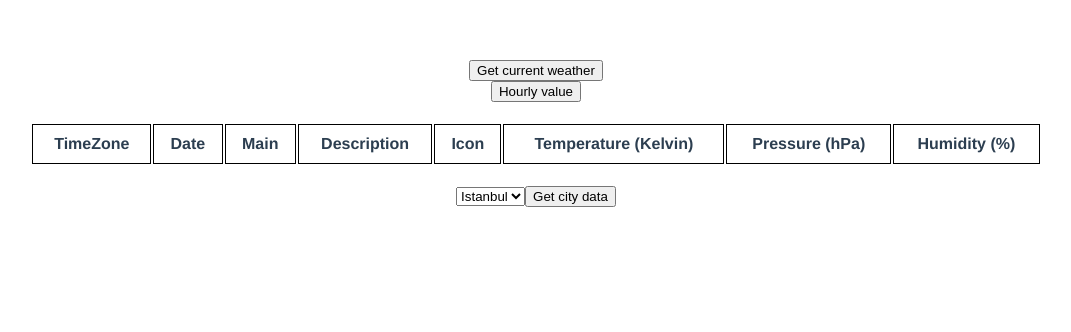
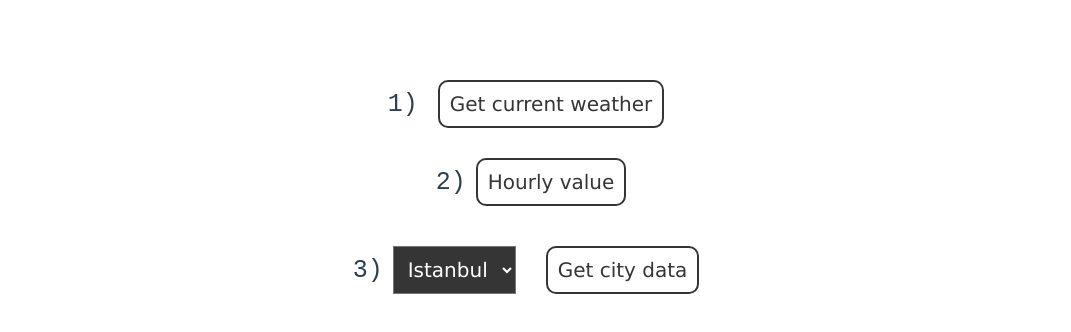
Before and after one commit to yenilikci/vue-weather-app, a Vue app: page / in a window 1280 px wide. Shown: the top 332 px of the page, without its empty margins (104-1175 px from the left). Built offline with nearby package versions, Linux system fonts and the light colour scheme; what vue-resource would draw is missing.

Commit message:
Update styles, minor changes

```diff
--- a/src/components/CurrentData.vue
+++ b/src/components/CurrentData.vue
@@ -4,6 +4,7 @@
       <RowValue />
       <SomeValue />
     </div>
+    <span class="num">1)</span>
     <button @click="currentValue()">Get current weather</button>
   </div>
 </template>
@@ -50,4 +51,20 @@
   };
 </script>
 
-<style></style>
+<style>
+  button {
+    margin: 20px !important;
+    padding: 10px;
+    font-size: 20px;
+    font-family: Verdana, Geneva, Tahoma, sans-serif;
+    background-color: #fff;
+    color: rgb(53, 53, 53);
+    border-radius: 10px;
+    margin: 0px 10px;
+    border: 2px solid rgba(53, 53, 53);
+  }
+  .num {
+    font-size: 25px;
+    font-family: monospace;
+  }
+</style>
--- a/src/components/HourlyWeather.vue
+++ b/src/components/HourlyWeather.vue
@@ -63,6 +63,7 @@
         </tr>
       </table>
     </div>
+    <span class="num">2)</span>
     <button @click="hourlyValue()">Hourly value</button>
   </div>
 </template>
@@ -111,4 +112,19 @@
     margin-bottom: 20px;
     margin-top: 20px;
   }
+  button {
+    margin: 10px !important;
+    padding: 10px;
+    font-size: 20px;
+    font-family: Verdana, Geneva, Tahoma, sans-serif;
+    background-color: #fff;
+    color: rgb(53, 53, 53);
+    border-radius: 10px;
+    margin: 0px 10px;
+    border: 2px solid rgba(53, 53, 53);
+  }
+  .num {
+    font-size: 25px;
+    font-family: monospace;
+  }
 </style>
--- a/src/components/MultiData.vue
+++ b/src/components/MultiData.vue
@@ -1,6 +1,6 @@
 <template>
-  <div>
-    <div class="weather-block">
+  <div class="multi-data">
+    <div class="weather-block" v-if="loading">
       <table>
         <tr>
           <th>TimeZone</th>
@@ -31,6 +31,7 @@
         </tr>
       </table>
     </div>
+    <span class="num">3)</span>
     <select v-model="selectValue" name="citys" id="citys">
       <option value="istanbul">Istanbul</option>
       <option value="izmir">Izmir</option>
@@ -81,11 +82,22 @@
           return "lat=41.015137&lon=28.979530";
         }
       },
+
+      loading() {
+        if (this.$store.state.multiCity.length === 0) {
+          return false;
+        } else {
+          return true;
+        }
+      },
     },
   };
 </script>
 
 <style scoped>
+  .multi-data {
+    padding: 10px;
+  }
   table {
     width: 80%;
   }
@@ -102,4 +114,25 @@
     margin-bottom: 20px;
     margin-top: 20px;
   }
+  select {
+    margin: 0 10px;
+    font-size: 20px;
+    font-family: Verdana, Geneva, Tahoma, sans-serif;
+    background-color: rgb(53, 53, 53);
+    color: #fff;
+    padding: 10px;
+  }
+  button {
+    padding: 10px;
+    font-size: 20px;
+    font-family: Verdana, Geneva, Tahoma, sans-serif;
+    background-color: #fff;
+    color: rgb(53, 53, 53);
+    border-radius: 10px;
+    border: 2px solid rgba(53, 53, 53);
+  }
+  .num {
+    font-size: 25px;
+    font-family: monospace;
+  }
 </style>
--- a/src/components/SomeValue.vue
+++ b/src/components/SomeValue.vue
@@ -33,7 +33,7 @@
   };
 </script>
 
-<style>
+<style scoped>
   table {
     width: 80%;
   }
```
